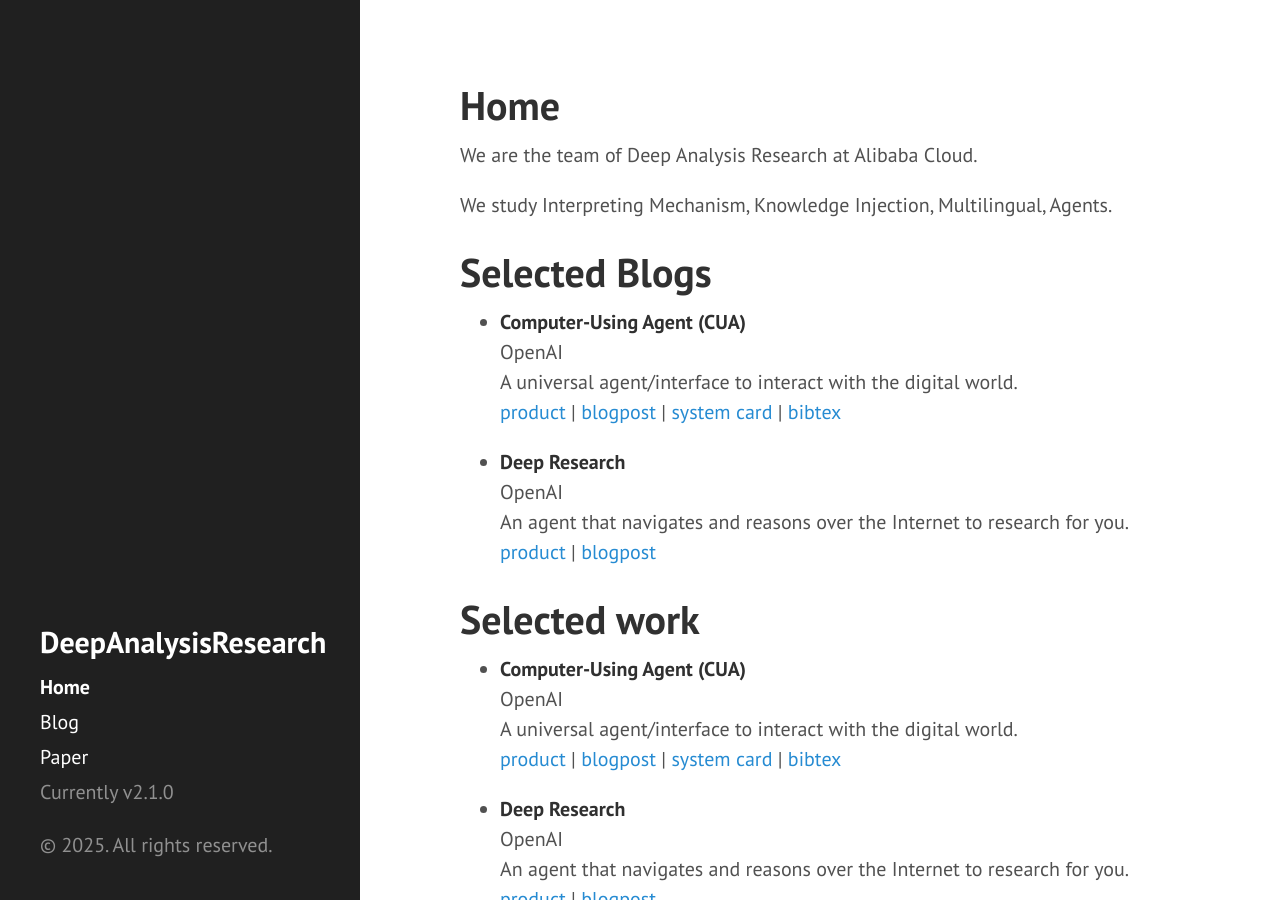
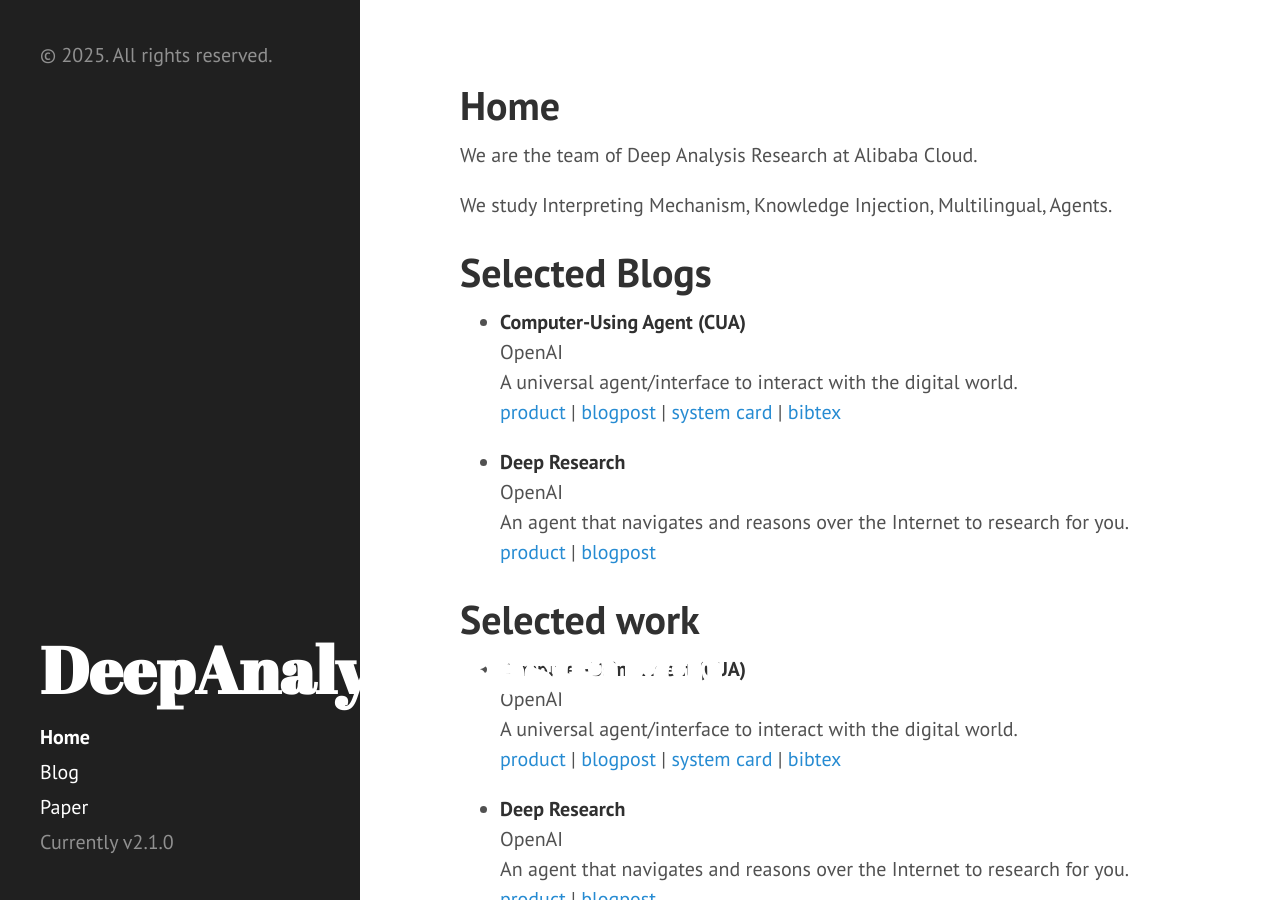
Before and after one commit to snowaner-ustc/snowaner-ustc.github.io, a Jekyll site: the page built from index.md, in a window 1280 px wide and 900 px high. Built offline with Jekyll 4.4.1, drawn with Linux system fonts in a browser that asks for light colours; Markdown is read by kramdown in place of the engine named in the settings.

Commit message:
Update sidebar.html

```diff
--- a/_includes/sidebar.html
+++ b/_includes/sidebar.html
@@ -1,11 +1,11 @@
 <div class="sidebar">
   <div class="container sidebar-sticky">
     <div class="sidebar-about">
-      <h2>
+      <h1>
         <a href="{{ site.baseurl }}">
           {{ site.title }}
         </a>
-      </h2>
+      </h1>
 <!--       <p class="lead">{{ site.description }}</p> -->
     </div>
 
@@ -35,7 +35,8 @@
 <!--       <a class="sidebar-nav-item" href="{{ site.github.repo }}">GitHub project</a> -->
       <span class="sidebar-nav-item">Currently v{{ site.version }}</span>
     </nav>
-
+  </div>
+  <div class="container sidebar-copyright">
     <p>&copy; {{ site.time | date: '%Y' }}. All rights reserved.</p>
   </div>
 </div>
```
